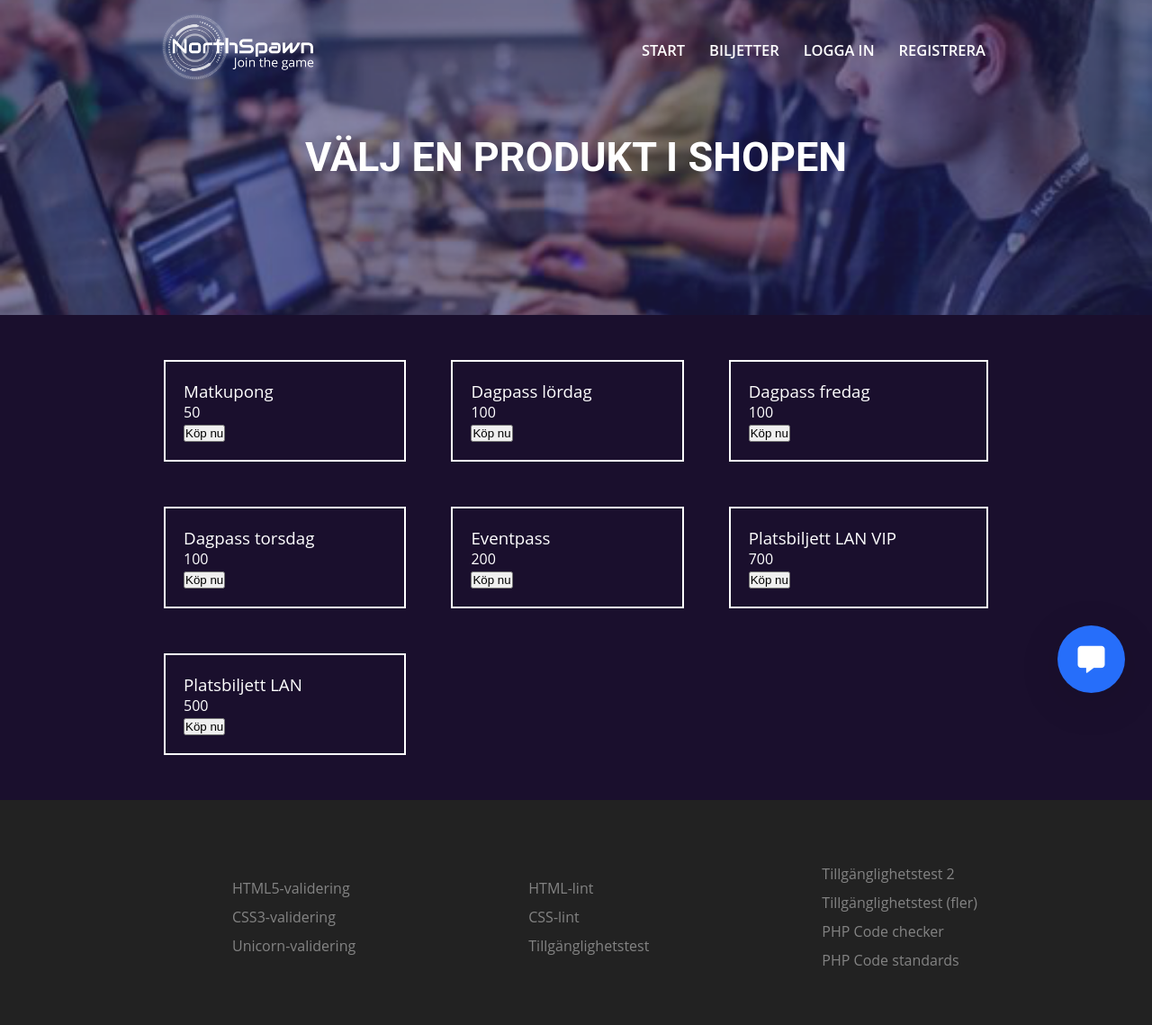
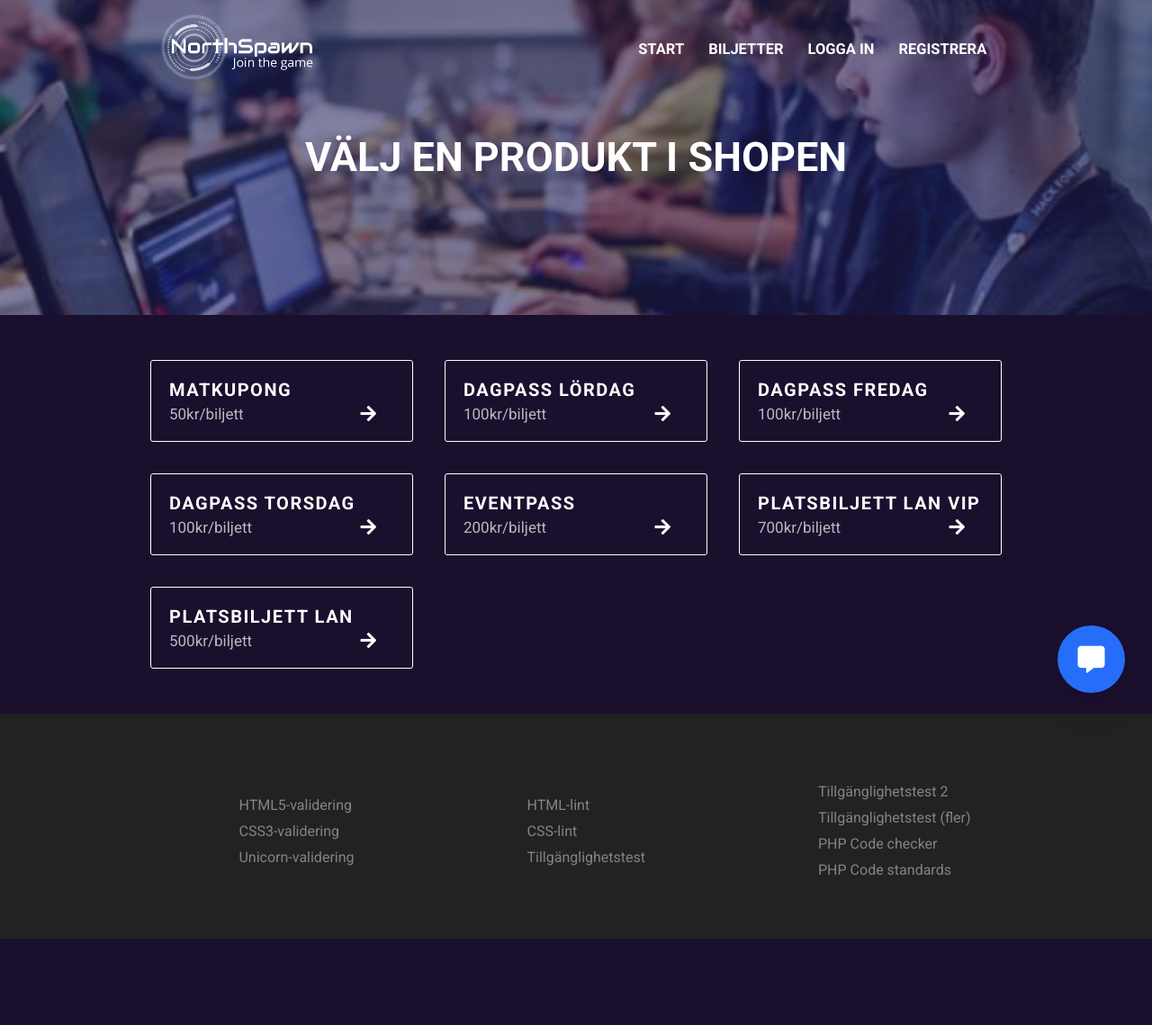
Before and after one commit to albingroen/Northspawn, a PHP site: page /index.php?pageid=products in a window 1280 px wide. Shown: the whole page at 90% size. After the commit the page ends 1043 px from the top, so only its background shows below. Run offline with PHP 8.4, Linux system fonts and the light colour scheme; data comes from the database, SQL or seed files in the repository; both versions use the stored data as it was after the commit; some libraries are stand-ins or nearby versions.

Commit message:
Styled products page and imported goolge fonts.

```diff
--- a/index.php
+++ b/index.php
@@ -359,5 +359,5 @@
   </script>
 
   <style>
-    <?php include('pages/landing/style.css') ?>
+    <?php include('main.css') ?>
   </style>
--- /dev/null
+++ b/main.css
@@ -0,0 +1,25 @@
+* {
+  padding: 0;
+  margin: 0;
+}
+
+body {
+  font-family: 'Roboto', sans-serif;
+  font-weight: normal;
+}
+
+button:focus {
+  outline: none;
+}
+
+h1,
+h2,
+h3,
+h4,
+h5,
+h6,
+p,
+a,
+span {
+  font-weight: 400;
+}
--- a/pages/landing/style.css
+++ b/pages/landing/style.css
@@ -1,28 +1,3 @@
-button:focus {
-  outline: none;
-}
-
-* {
-  padding: 0;
-  margin: 0;
-}
-
-body {
-  font-family: 'Open Sans', sans-serif;
-}
-
-h1,
-h2,
-h3,
-h4,
-h5,
-h6,
-p,
-a,
-span {
-  font-weight: 400;
-}
-
 .about {
   width: 100%;
   min-height: 500px;
--- a/pages/products/products.php
+++ b/pages/products/products.php
@@ -9,14 +9,15 @@
         while($product = $stmtProducts->fetch()){
             echo <<<PRODUCT
             <div class="product" >
-                <h3>{$product['product_name']}</h3>
-                <h4>{$product['product_cost']}</h4>
                 <form method="post" action="index.php?pageid=cart" >
+                <h2>{$product['product_name']}</h2>
+                <h3>{$product['product_cost']}kr/biljett</h3>
                     <input type="hidden" name="product" value={$product['product_name']}>
                     <input type="hidden" name="product_id" value={$product['product_id']}>
                     <input type="hidden" name="product_cost" value={$product['product_cost']}>
-                    <button>Köp nu</button>
+                    <button></button>
                 </form>
+                <i class="fas fa-arrow-right"></i>
             </div>
 PRODUCT;
         }
--- a/pages/products/style.css
+++ b/pages/products/style.css
@@ -1,3 +1,8 @@
+* {
+  padding: 0;
+  margin: 0;
+}
+
 .content {
   background: #1a0f2d;
   display: flex;
@@ -12,14 +17,66 @@
   max-width: 1000px;
   display: grid;
   grid-template-columns: auto auto auto;
-  grid-gap: 50px;
+  grid-gap: 35px;
 }
 
 .content .products .product {
   display: flex;
+  border-radius: 3px;
   flex-direction: column;
-  border: 2px solid white;
-  padding: 20px 100px 20px 20px;
+  border: 1px solid white;
+  padding: 20px;
+  width: 250px;
   color: white;
+  position: relative;
+  transition: .1s ease-out 0s;
+}
+
+.content .products .product:hover {
+  background: white;
+  color: #222;
+  transition: .1s ease-out 0s;
+}
+
+.content .products .product:hover i {
+  right: 20px;
+  transition: .2s ease-out 0s;
+}
+
+.content .products .product h2,
+.content .products .product h3 {
+  padding: 0;
+  margin: 0;
+}
+
+.content .products .product h2 {
+  text-transform: uppercase;
+  letter-spacing: 1.5px;
+  font-weight: 600;
+  font-size: 20px;
+}
+
+.content .products .product h3 {
+  font-size: 17px;
+  opacity: .7;
+  padding-top: 5px;
+}
+
+.content .products .product i {
+  position: absolute;
+  right: 40px;
+  bottom: 20px;
+  font-size: 20px;
+  transition: .2s ease-out 0s;
+}
+
+.content .products .product button {
+  position: absolute;
+  height: 100%;
+  width: 100%;
+  left: 0;
+  top: 0;
+  opacity: 0;
+  cursor: pointer;
 }
 /*# sourceMappingURL=style.css.map */
```
Also changed, not shown: pages/landing/style.scss (+0 -25 lines), pages/products/style.scss (+53 -3 lines), Northspawn.db, 2 other files.
